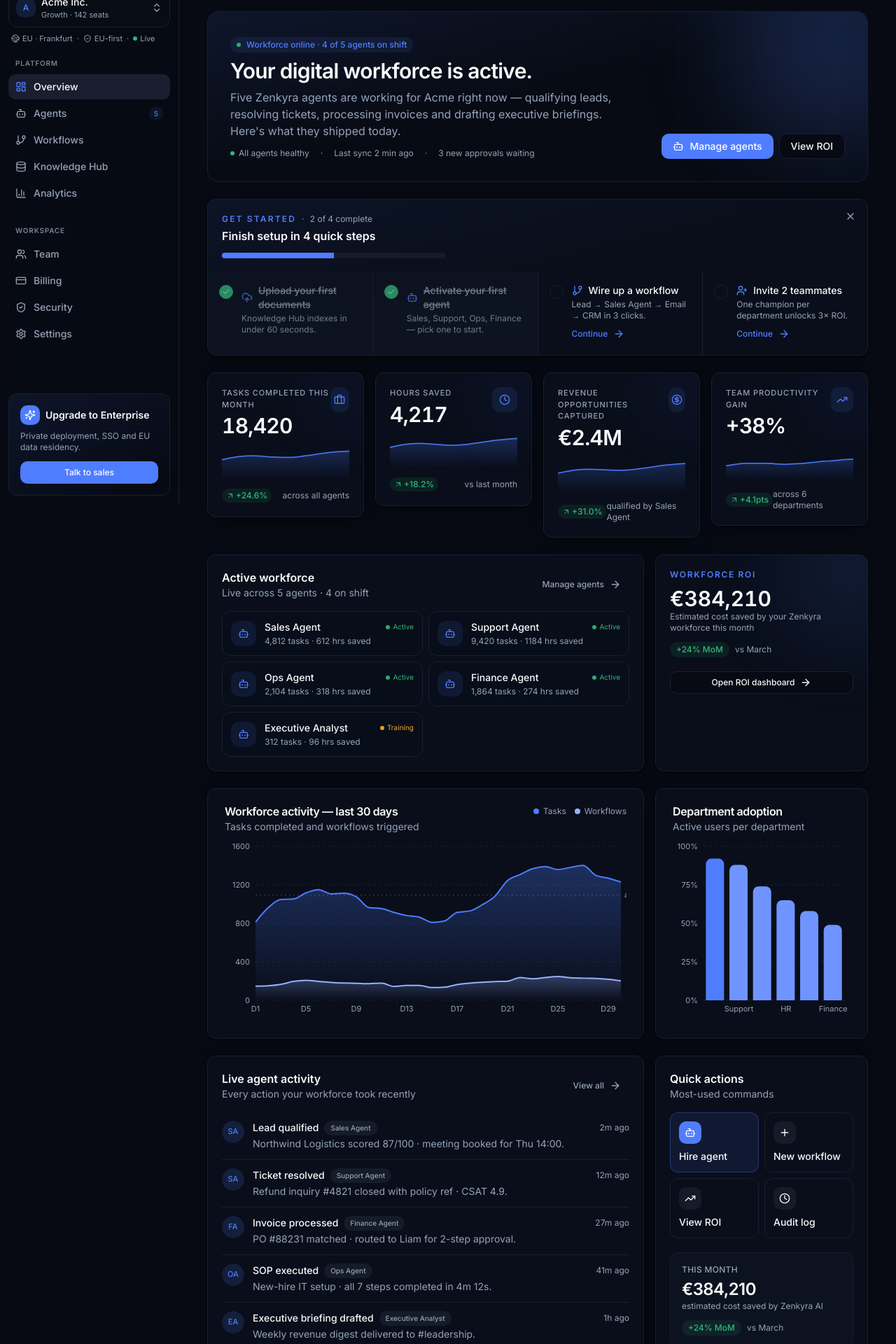
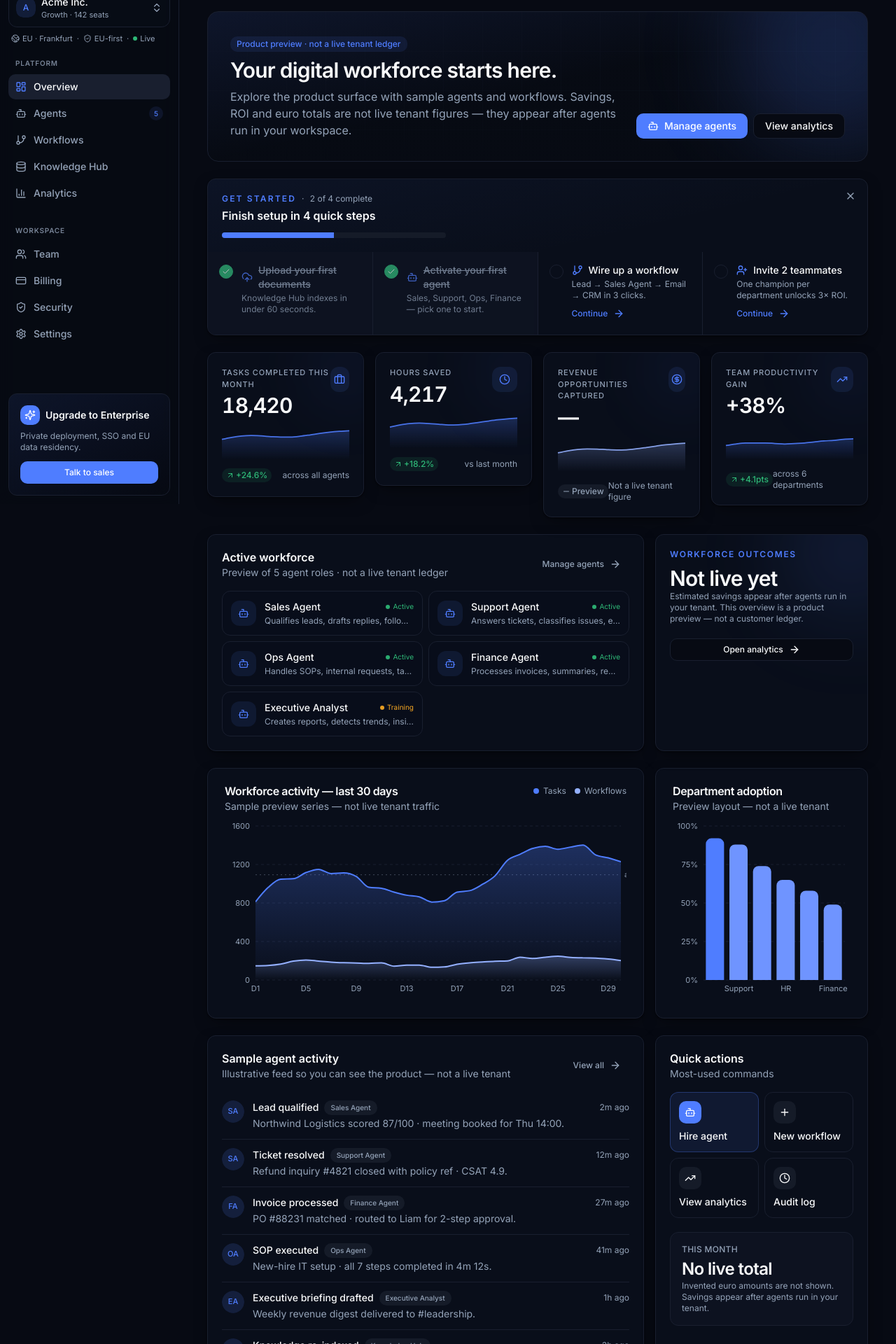
Before and after one commit to CaetanoLuis-Enerwise/zenkyra-ai, a Next.js app: page /overview in a window 1280 px wide. Shown: the part 80-2000 px from the top of the page at 70% size. Built offline with nearby package versions, Linux system fonts and the light colour scheme.

Commit message:
Strip remaining fake ROI / uptime / overview euro theater.

```diff
--- a/src/app/(app)/overview/page.tsx
+++ b/src/app/(app)/overview/page.tsx
@@ -28,6 +28,17 @@ const STAT_ICONS = [
 
 export default async function OverviewPage() {
   const data = await api.overview();
+  const stats = data.stats.map((s) =>
+    /€|\$/.test(s.value)
+      ? {
+          ...s,
+          value: "—",
+          delta: "Preview",
+          hint: "Not a live tenant figure",
+          trend: "flat" as const,
+        }
+      : s
+  );
 
   return (
     <div className="space-y-6">
@@ -36,7 +47,7 @@ export default async function OverviewPage() {
       <OnboardingChecklist />
 
       <section className="grid grid-cols-1 gap-4 sm:grid-cols-2 xl:grid-cols-4">
-        {data.stats.map((s, i) => (
+        {stats.map((s, i) => (
           <StatCard
             key={s.label}
             label={s.label}
@@ -57,7 +68,7 @@ export default async function OverviewPage() {
             <div>
               <h3 className="text-base font-semibold">Active workforce</h3>
               <p className="text-sm text-muted-foreground">
-                Live across {data.agents.length} agents · {data.agents.filter((a) => a.status === "active").length} on shift
+                Preview of {data.agents.length} agent roles · not a live tenant ledger
               </p>
             </div>
             <Button variant="ghost" size="sm" className="text-muted-foreground" asChild>
@@ -83,7 +94,7 @@ export default async function OverviewPage() {
                     <AgentDot status={a.status} />
                   </div>
                   <p className="mt-0.5 truncate text-xs text-muted-foreground">
-                    {a.tasksCompleted.toLocaleString()} tasks · {a.hoursSaved} hrs saved
+                    {a.tagline}
                   </p>
                 </div>
               </li>
@@ -94,21 +105,17 @@ export default async function OverviewPage() {
         <Card className="relative overflow-hidden p-5">
           <div className="pointer-events-none absolute -right-16 -top-16 h-44 w-44 rounded-full bg-brand/15 blur-3xl" />
           <p className="relative text-xs font-semibold uppercase tracking-[0.14em] text-brand">
-            Workforce ROI
+            Workforce outcomes
           </p>
-          <p className="relative mt-2 text-3xl font-semibold tabular-nums">
-            {data.monthlySaved.value}
+          <p className="relative mt-2 text-3xl font-semibold tracking-tight">
+            Not live yet
           </p>
           <p className="relative text-xs text-muted-foreground">
-            Estimated cost saved by your Zenkyra workforce this month
+            Estimated savings appear after agents run in your tenant. This overview is a product preview — not a customer ledger.
           </p>
-          <div className="relative mt-3 flex items-center gap-2">
-            <Badge variant="success">{data.monthlySaved.deltaPct}</Badge>
-            <span className="text-xs text-muted-foreground">vs March</span>
-          </div>
           <Button variant="outline" size="sm" className="relative mt-5 w-full" asChild>
             <Link href="/analytics">
-              Open ROI dashboard
+              Open analytics
               <ArrowRight className="h-4 w-4" />
             </Link>
           </Button>
@@ -118,7 +125,7 @@ export default async function OverviewPage() {
       <section className="grid grid-cols-1 gap-4 xl:grid-cols-3">
         <ChartCard
           title="Workforce activity — last 30 days"
-          description="Tasks completed and workflows triggered"
+          description="Sample preview series — not live tenant traffic"
           className="xl:col-span-2"
           action={
             <div className="flex items-center gap-3 text-xs text-muted-foreground">
@@ -134,7 +141,7 @@ export default async function OverviewPage() {
           <UsageAreaChart data={data.usage} />
         </ChartCard>
 
-        <ChartCard title="Department adoption" description="Active users per department">
+        <ChartCard title="Department adoption" description="Preview layout — not a live tenant">
           <AdoptionBarChart data={data.adoption} />
         </ChartCard>
       </section>
@@ -143,9 +150,9 @@ export default async function OverviewPage() {
         <Card className="p-5 lg:col-span-2">
           <div className="flex items-center justify-between">
             <div>
-              <h3 className="text-base font-semibold">Live agent activity</h3>
+              <h3 className="text-base font-semibold">Sample agent activity</h3>
               <p className="text-sm text-muted-foreground">
-                Every action your workforce took recently
+                Illustrative feed so you can see the product — not a live tenant
               </p>
             </div>
             <Button variant="ghost" size="sm" className="text-muted-foreground">
@@ -188,7 +195,7 @@ export default async function OverviewPage() {
           <div className="mt-4 grid grid-cols-2 gap-2">
             <QuickAction icon={<Bot className="h-4 w-4" />} label="Hire agent" href="/agents" highlight />
             <QuickAction icon={<Plus className="h-4 w-4" />} label="New workflow" href="/workflows" />
-            <QuickAction icon={<TrendingUp className="h-4 w-4" />} label="View ROI" href="/analytics" />
+            <QuickAction icon={<TrendingUp className="h-4 w-4" />} label="View analytics" href="/analytics" />
             <QuickAction icon={<Clock className="h-4 w-4" />} label="Audit log" href="/security" />
           </div>
 
@@ -197,15 +204,11 @@ export default async function OverviewPage() {
               This month
             </p>
             <p className="mt-1 text-2xl font-semibold tracking-tight">
-              {data.monthlySaved.value}
+              No live total
             </p>
             <p className="text-xs text-muted-foreground">
-              estimated cost saved by Zenkyra AI
+              Invented euro amounts are not shown. Savings appear after agents run in your tenant.
             </p>
-            <div className="mt-3 flex items-center gap-2">
-              <Badge variant="success">{data.monthlySaved.deltaPct}</Badge>
-              <span className="text-xs text-muted-foreground">vs March</span>
-            </div>
           </div>
         </Card>
       </section>
@@ -221,25 +224,14 @@ function Hero() {
       <div className="relative flex flex-col gap-5 md:flex-row md:items-end md:justify-between">
         <div className="space-y-2">
           <Badge variant="default" className="rounded-md px-2 py-0.5">
-            <span className="mr-1 inline-block h-1.5 w-1.5 rounded-full bg-success animate-pulse-slow" />
-            Workforce online · 4 of 5 agents on shift
+            Product preview · not a live tenant ledger
           </Badge>
           <h1 className="text-2xl font-semibold tracking-tight md:text-3xl">
-            Your digital workforce is active.
+            Your digital workforce starts here.
           </h1>
           <p className="max-w-xl text-sm text-muted-foreground md:text-base">
-            Five Zenkyra agents are working for Acme right now — qualifying leads, resolving tickets, processing invoices and drafting executive briefings. Here's what they shipped today.
+            Explore the product surface with sample agents and workflows. Savings, ROI and euro totals are not live tenant figures — they appear after agents run in your workspace.
           </p>
-          <div className="flex flex-wrap items-center gap-x-4 gap-y-1 pt-1 text-xs text-muted-foreground">
-            <span className="inline-flex items-center gap-1.5">
-              <span className="h-1.5 w-1.5 rounded-full bg-success" />
-              All agents healthy
-            </span>
-            <span aria-hidden>·</span>
-            <span>Last sync 2 min ago</span>
-            <span aria-hidden>·</span>
-            <span>3 new approvals waiting</span>
-          </div>
         </div>
         <div className="flex items-center gap-2">
           <Button asChild>
@@ -249,7 +241,7 @@ function Hero() {
             </Link>
           </Button>
           <Button asChild variant="outline">
-            <Link href="/analytics">View ROI</Link>
+            <Link href="/analytics">View analytics</Link>
           </Button>
         </div>
       </div>
```
